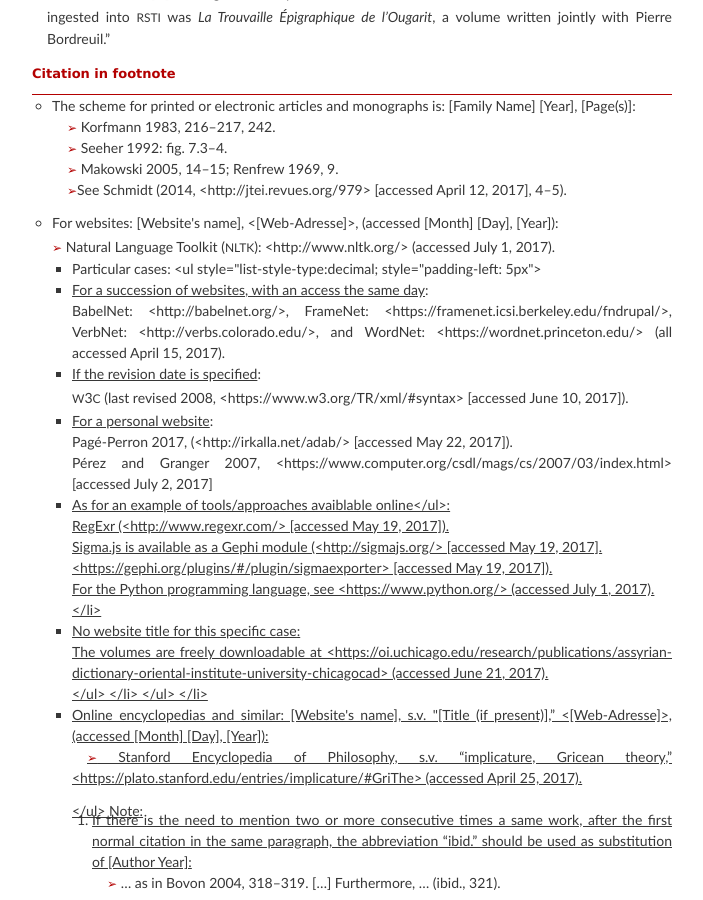
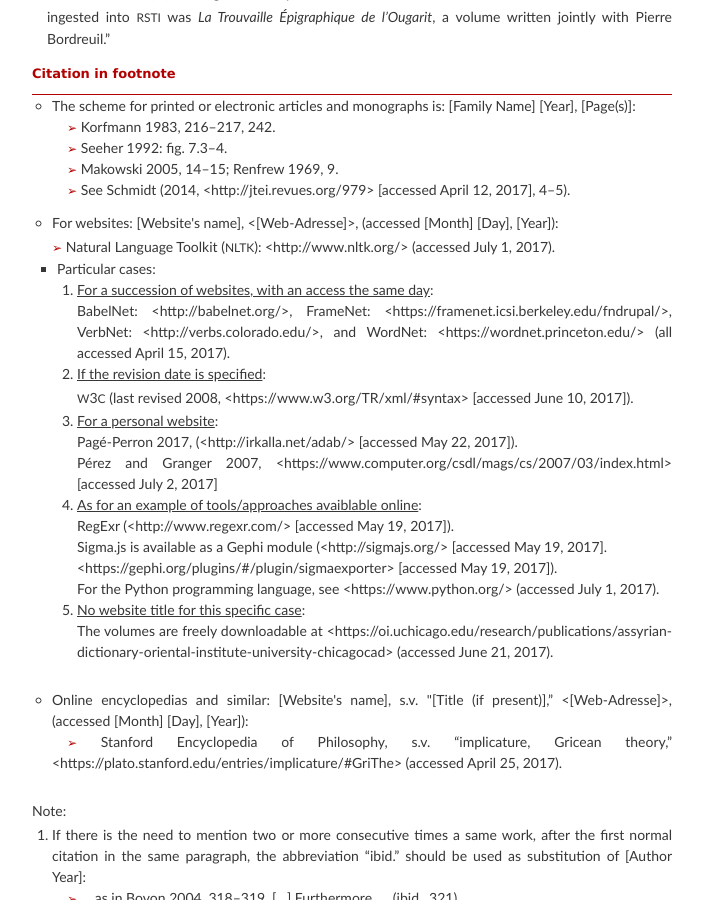
Before and after one commit to vbigot-juloux/ane-research-humanities, a Jekyll site: the page built from docs/Guidelines.md, in a window 1280 px wide and 900 px high, scrolled down 1065 px. Shown: the whole window, without its empty margins (288-991 px from the left). Built offline with Jekyll 4.4.1, drawn with Linux system fonts in a browser that asks for light colours; the repository's description, which GitHub fills in, is left out.

Commit message:
Update Guidelines.md

```diff
--- a/docs/Guidelines.md
+++ b/docs/Guidelines.md
@@ -54,16 +54,16 @@ The multiple-author scheme is:<br />
       <span style="color:#b30000; font-size: 12px;">&#x27A2;</span> Korfmann 1983, 216–217, 242.<br/>
       <span style="color:#b30000; font-size: 12px;">&#x27A2;</span> Seeher 1992: fig. 7.3–4.<br />
       <span style="color:#b30000; font-size: 12px;">&#x27A2;</span> Makowski 2005, 14–15; Renfrew 1969, 9.<br />
-      <span style="color:#b30000; font-size: 12px;">&#x27A2;</span>See Schmidt (2014, <http://jtei.revues.org/979> [accessed
+      <span style="color:#b30000; font-size: 12px;">&#x27A2;</span> See Schmidt (2014, <http://jtei.revues.org/979> [accessed
 April 12, 2017], 4–5).
     </span>
   </li>
 
   <li style="padding-bottom: 12px; text-align: justify;">For websites: [Website's name],  <[Web-Adresse]>, (accessed [Month] [Day], [Year]): <br />
   <span style="color:#b30000; font-size: 12px;">&#x27A2;</span> Natural Language Toolkit (<span style="font-variant: small-caps; font-size: 17px;">nltk</span>): <http://www.nltk.org/> (accessed July 1, 2017).
-  <ul style="list-style-type: square;">
+  <ul style="list-style-type: square; padding-left: 5px">
     <li> Particular cases:
-        <ul style="list-style-type:decimal; style="padding-left: 5px">
+        <ul style="list-style-type:decimal;">
            <li><u>For a succession of websites, with an access the same day</u>:<br />
                  BabelNet: <http://babelnet.org/>, FrameNet: <https://framenet.icsi.berkeley.edu/fndrupal/>, VerbNet: <http://verbs.colorado.edu/>, and WordNet: <https://wordnet.princeton.edu/> (all accessed April 15, 2017).
            </li>
@@ -73,11 +73,10 @@ April 12, 2017], 4–5).
            <li><u>For a personal website</u>: <br />
              Pagé-Perron 2017, (<http://irkalla.net/adab/> [accessed May 22, 2017]).<br />
            Pérez and Granger 2007, <https://www.computer.org/csdl/mags/cs/2007/03/index.html> [accessed July 2, 2017]                                                                                                                                </li>
-                                                                                                                                         <li><u>As for an example of tools/approaches avaiblable online</ul>:<br />
+                                                                                                                                         <li><u>As for an example of tools/approaches avaiblable online</u>:<br />
          RegExr (<http://www.regexr.com/> [accessed May 19, 2017]). <br />
     Sigma.js is available as a Gephi module (<http://sigmajs.org/> [accessed May 19, 2017].<br />  <https://gephi.org/plugins/#/plugin/sigmaexporter> [accessed May 19, 2017]).<br />
-  For the Python programming language, see <https://www.python.org/> (accessed July 1, 2017).<br />
-                                                                                                                                         </li>
+  For the Python programming language, see <https://www.python.org/> (accessed July 1, 2017).<br />                                   </li>
            <li><u>No website title for this specific case</u>:<br />
 The volumes are freely downloadable at <https://oi.uchicago.edu/research/publications/assyrian-dictionary-oriental-institute-university-chicagocad> (accessed June 21, 2017).</li>
         </ul>
```
